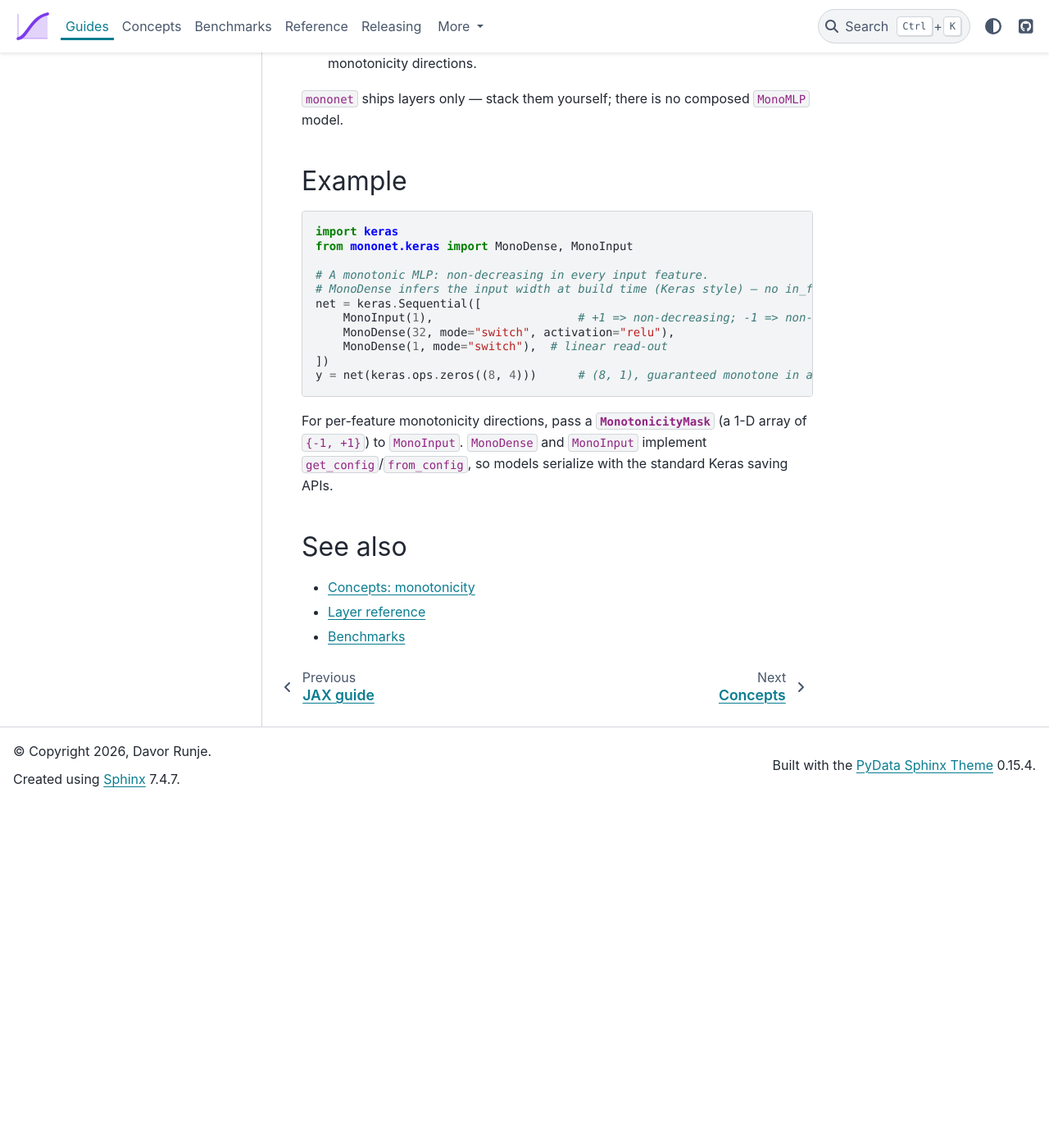
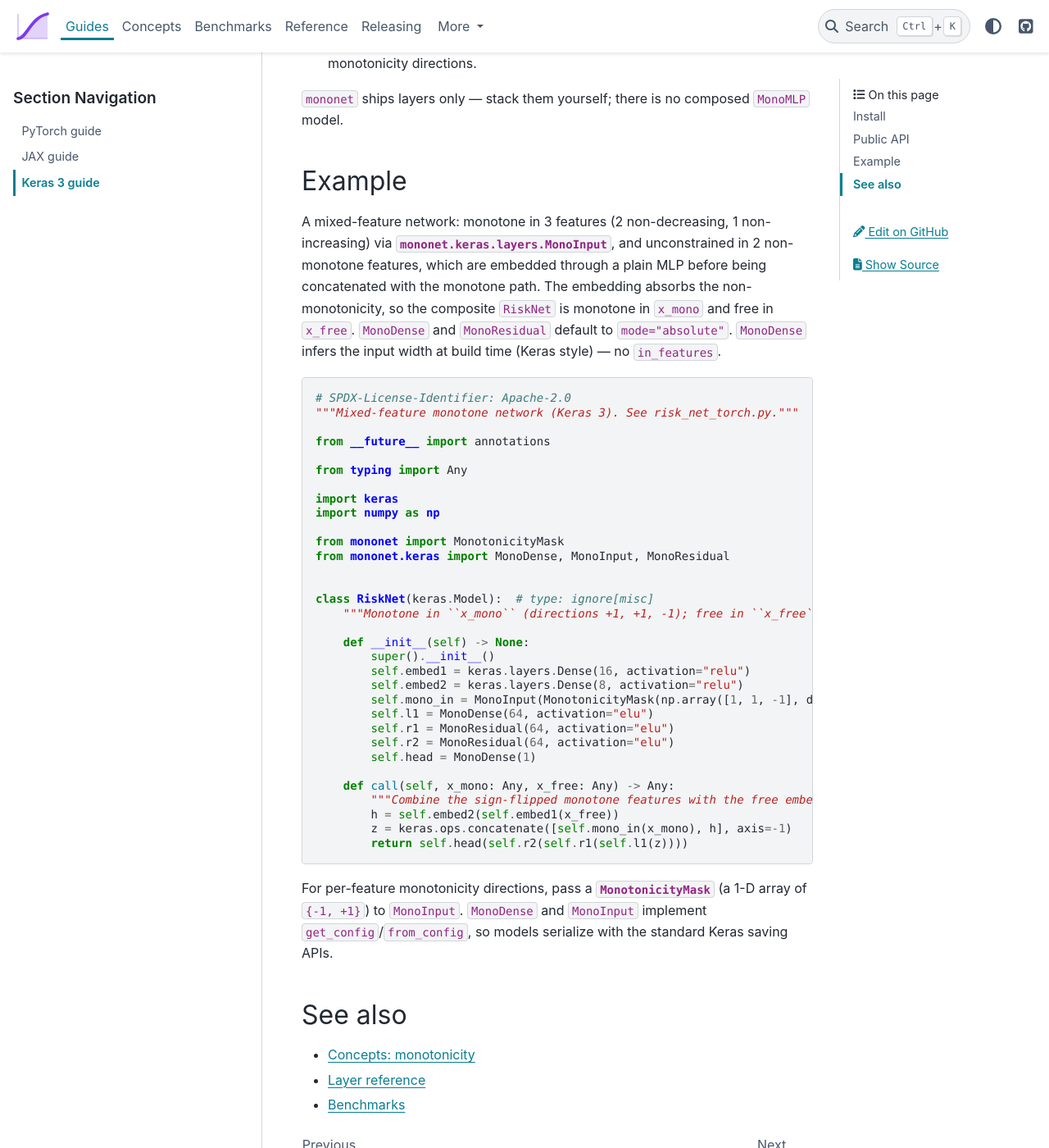
Before and after one commit to davorrunje/mononet, a Sphinx documentation site: the page built from docs/guides/keras.md, in a window 1280 px wide and 1400 px high, scrolled down 611 px. Shown: the whole window at 82% size. Built offline with Sphinx 7.4.7 and the PyData theme 0.15.4, drawn with Linux system fonts in a browser that asks for light colours; pages that are not in the unit, such as notebooks, are missing from menus; before the commit the page ends 1590 px from its top, so only the background shows below that.

Commit message:
docs: use RiskNet example in guides (literalinclude) + README (drift-guarded)

````diff
--- a/docs/guides/keras.md
+++ b/docs/guides/keras.md
@@ -22,18 +22,17 @@
 
 ## Example
 
-```python
-import keras
-from mononet.keras import MonoDense, MonoInput
+A mixed-feature network: monotone in 3 features (2 non-decreasing, 1
+non-increasing) via {py:class}`mononet.keras.layers.MonoInput`, and
+unconstrained in 2 non-monotone features, which are embedded through a plain
+MLP before being concatenated with the monotone path. The embedding absorbs
+the non-monotonicity, so the composite `RiskNet` is monotone in `x_mono` and
+free in `x_free`. `MonoDense` and `MonoResidual` default to `mode="absolute"`.
+`MonoDense` infers the input width at build time (Keras style) — no
+`in_features`.
 
-# A monotonic MLP: non-decreasing in every input feature.
-# MonoDense infers the input width at build time (Keras style) — no in_features.
-net = keras.Sequential([
-    MonoInput(1),                     # +1 => non-decreasing; -1 => non-increasing
-    MonoDense(32, mode="switch", activation="relu"),
-    MonoDense(1, mode="switch"),  # linear read-out
-])
-y = net(keras.ops.zeros((8, 4)))      # (8, 1), guaranteed monotone in all inputs
+```{literalinclude} ../examples/risk_net_keras.py
+:language: python
 ```
 
 For per-feature monotonicity directions, pass a
````
Also changed, not shown: README.md (+44 -8 lines), docs/guides/jax.md (+8 -11 lines), docs/guides/pytorch.md (+8 -10 lines), 1 other file.
